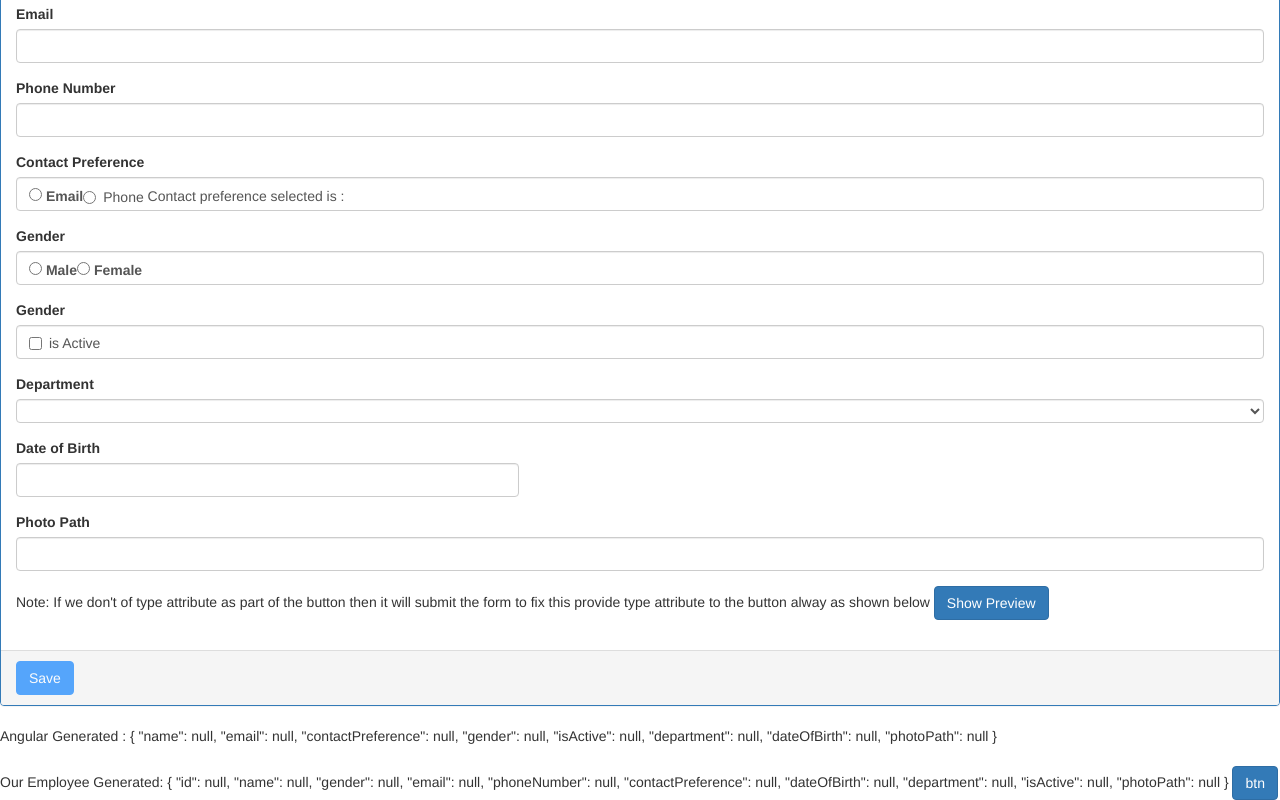
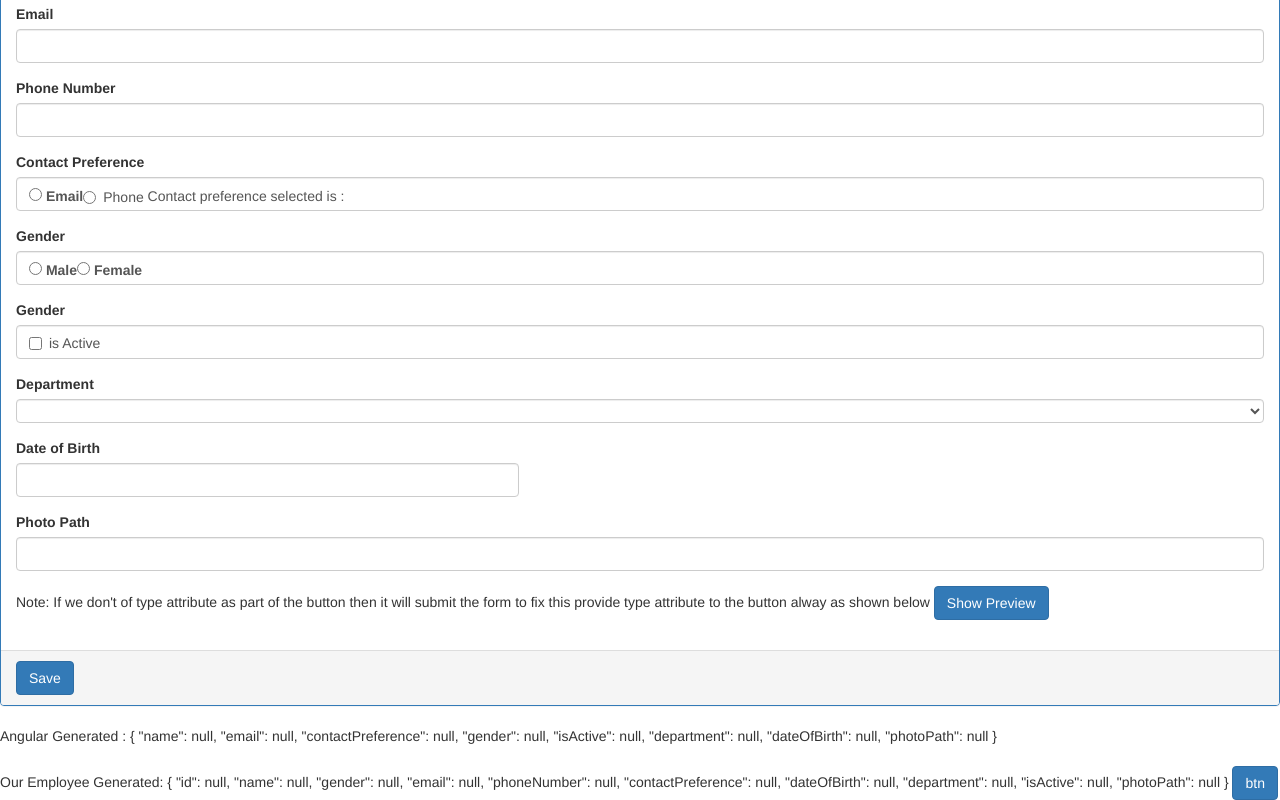
Before and after one commit to anandSant24/Angular7, an Angular app: page /create in a window 1280 px wide. Shown: the part 461-1261 px from the top of the page. Built offline with nearby package versions, Linux system fonts and the light colour scheme.

Commit message:
removed disabled atribute and Native validation

```diff
--- a/src/employee/create-employye.component.html
+++ b/src/employee/create-employye.component.html
@@ -1,5 +1,4 @@
 <form
-  ngNativeValidate
   #employeeForm="ngForm"
   (ngSubmit)="saveEmployee(employee)"
 >
@@ -218,8 +217,8 @@
       <button
         type="submit"
         class="btn btn-primary"
-        [disabled]="employeeForm.invalid"
       >
+        <!-- [disabled]="employeeForm.invalid" -->
         Save
       </button>
     </div>
```
